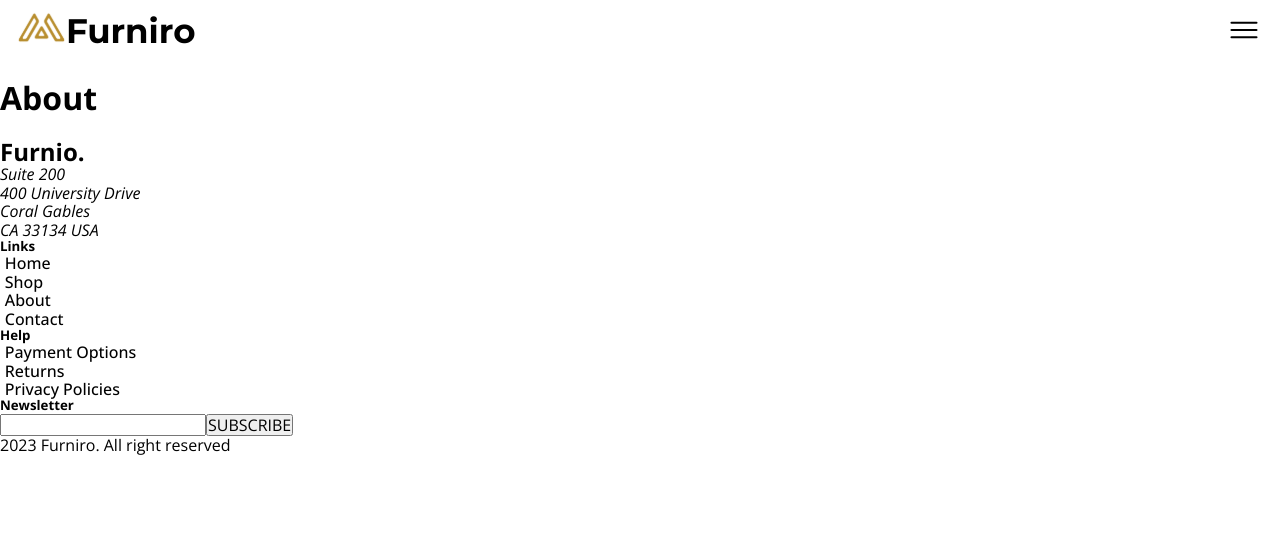
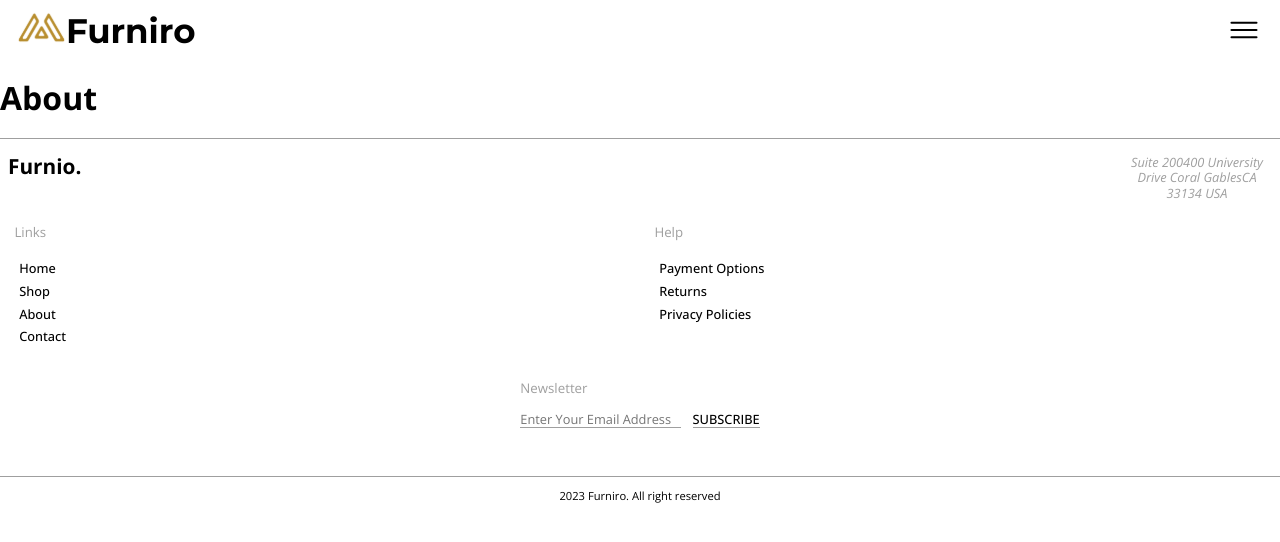
Before and after one commit to BernardProCode17/furniro, a React (Vite) app: page /about in a window 1280 px wide. Shown: the top 542 px of the page. Built offline with nearby package versions, Linux system fonts and the light colour scheme.

Commit message:
footer completed

```diff
--- a/src/components/global components/Footer.jsx
+++ b/src/components/global components/Footer.jsx
@@ -10,8 +10,7 @@ function Footer() {
         <h2 className="details_title">Furnio.</h2>
 
         <address className="details_address">
-          Suite 200 <br /> 400 University Drive <br /> Coral Gables <br /> CA
-          33134 USA
+          Suite 200400 University Drive Coral GablesCA 33134 USA
         </address>
       </div>
 
@@ -30,7 +29,7 @@ function Footer() {
       <div className="footer_newsletter">
          <h5 className="newsletter_title">Newsletter</h5>
          <form action="#" className="newsletter_form">
-            <input type="email" className="newsletter_input"/>
+            <input type="email" className="newsletter_input" placeholder="Enter Your Email Address"/>
             <input type="button" value="SUBSCRIBE" className="newsletter_button" />
          </form>
       </div>
--- a/src/index.css
+++ b/src/index.css
@@ -1,3 +1,4 @@
 @import './styles/variables.css';
 @import './styles/global.css';
-@import './styles/header.css'
+@import './styles/header.css';
+@import './styles/footer.css';
--- /dev/null
+++ b/src/styles/footer.css
@@ -0,0 +1,102 @@
+/* footer Element */
+.footer {
+  width: 100%;
+  height: auto;
+  display: flex;
+  flex-direction: row;
+  flex-wrap: wrap;
+  justify-content: center;
+  align-items: center;
+  border-top: 1px solid var(--footerTextLight);
+}
+
+.footer_details {
+  flex-grow: 1;
+  flex-basis: 100%;
+  display: inline-flex;
+  justify-content: space-between;
+  margin: 1rem 0.5rem;
+  align-items: start;
+}
+
+.details_title {
+  font-size: 1.3rem;
+}
+.details_address {
+  text-align: center;
+  font-size: 0.8rem;
+  line-height: 1.2;
+  color: var(--footerTextLight);
+  width: 9.375rem;
+}
+.footer_nav_container,
+.footer_help {
+  flex-basis: 50%;
+  display: inline-flex;
+  flex-direction: column;
+  justify-content: start;
+  align-items: start;
+  margin: 0.5rem auto;
+  height: 6.25rem;
+  padding: 0rem 0.9rem;
+}
+.footer_nav_title {
+  font-weight: var(--fwNormal);
+  margin-bottom: 1.3rem;
+  color: var(--footerTextLight);
+  text-align: start;
+}
+
+.footer_nav_li {
+  margin-bottom: 0.5rem;
+  font-weight: var(--fwNormal);
+  font-size: 0.8rem;
+}
+
+.footer_newsletter {
+  margin: 3rem 0rem;
+  /* width: 100%; */
+}
+
+.newsletter_title {
+  font-weight: var(--fwNormal);
+  margin-bottom: 1rem;
+  color: var(--footerTextLight);
+}
+
+.newsletter_form {
+  display: flex;
+  justify-content: center;
+  align-items: center;
+  column-gap: 0.7rem;
+  width: 100%;
+}
+.newsletter_input {
+  border: none;
+  border-bottom: 1px solid var(--footerTextLight);
+  font-size: 0.8rem;
+}
+.newsletter_input:focus {
+  outline: none;
+  border-left: 1px solid var(--footerTextLight);
+}
+
+.newsletter_button {
+  border: none;
+  background-color: transparent;
+  font-size: 0.8rem;
+  border-bottom: 1px solid var(--footerTextLight);
+  font-weight: var(--fwMedium);
+  cursor: pointer;
+}
+
+.footer_copyright {
+  width: 100%;
+  text-align: center;
+  font-size: 0.7rem;
+  border-top: 1px solid var(--footerTextLight);
+}
+
+.copyright_text{
+   margin: 0.8rem;
+}
--- a/src/styles/variables.css
+++ b/src/styles/variables.css
@@ -18,7 +18,7 @@
    --WhiteColour: #ffffff;
    --redLabelColour: #E97171;
    --greenLabelColour: #2EC1AC;
-   --footertextLight: #9F9F9F;
-   --footertextNornmal: #3A3A3A;
+   --footerTextLight: #9F9F9F;
+   --footerTextNornmal: #3A3A3A;
    --filterToolBar: #F9F1E7;
 }
```
